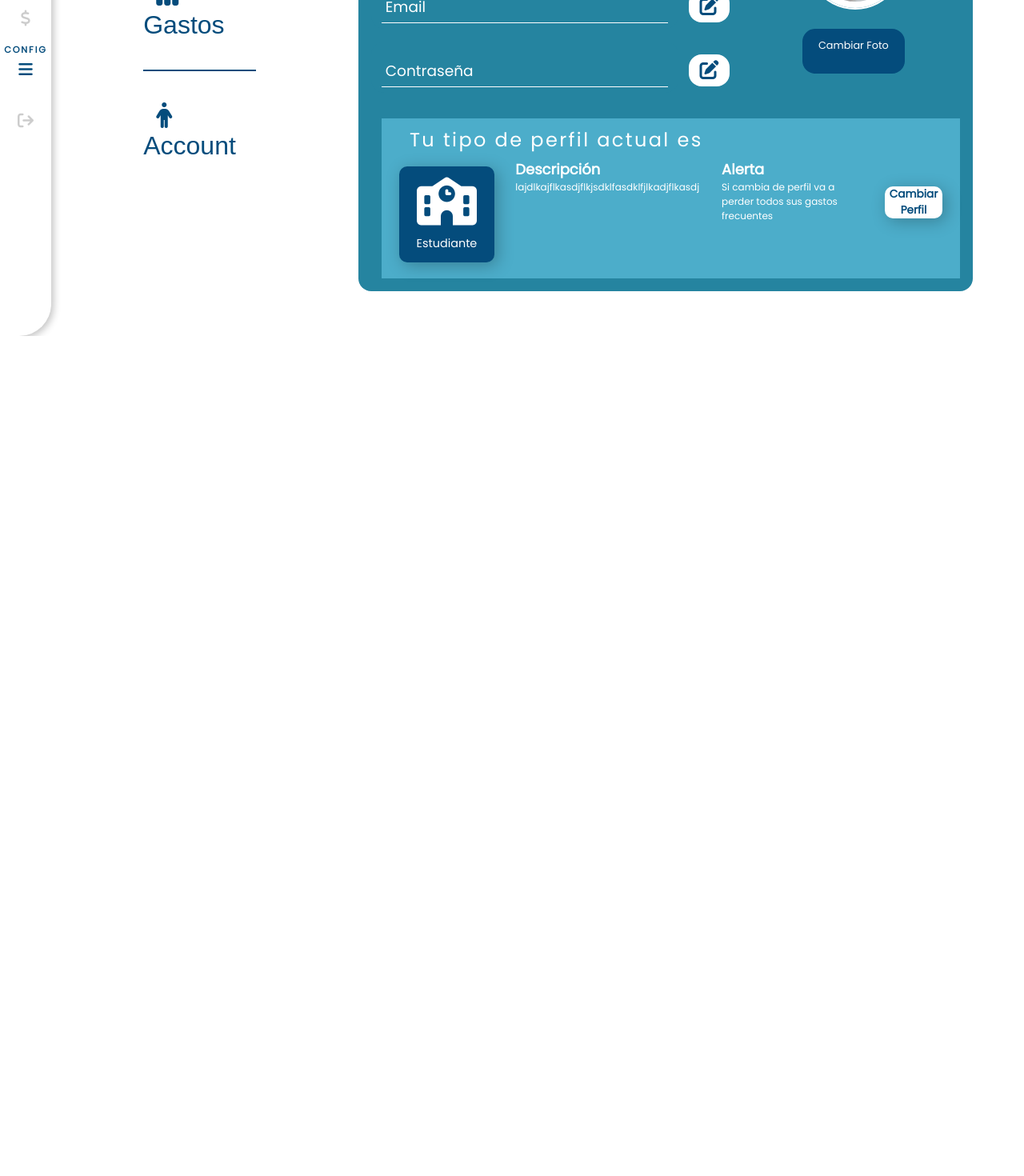
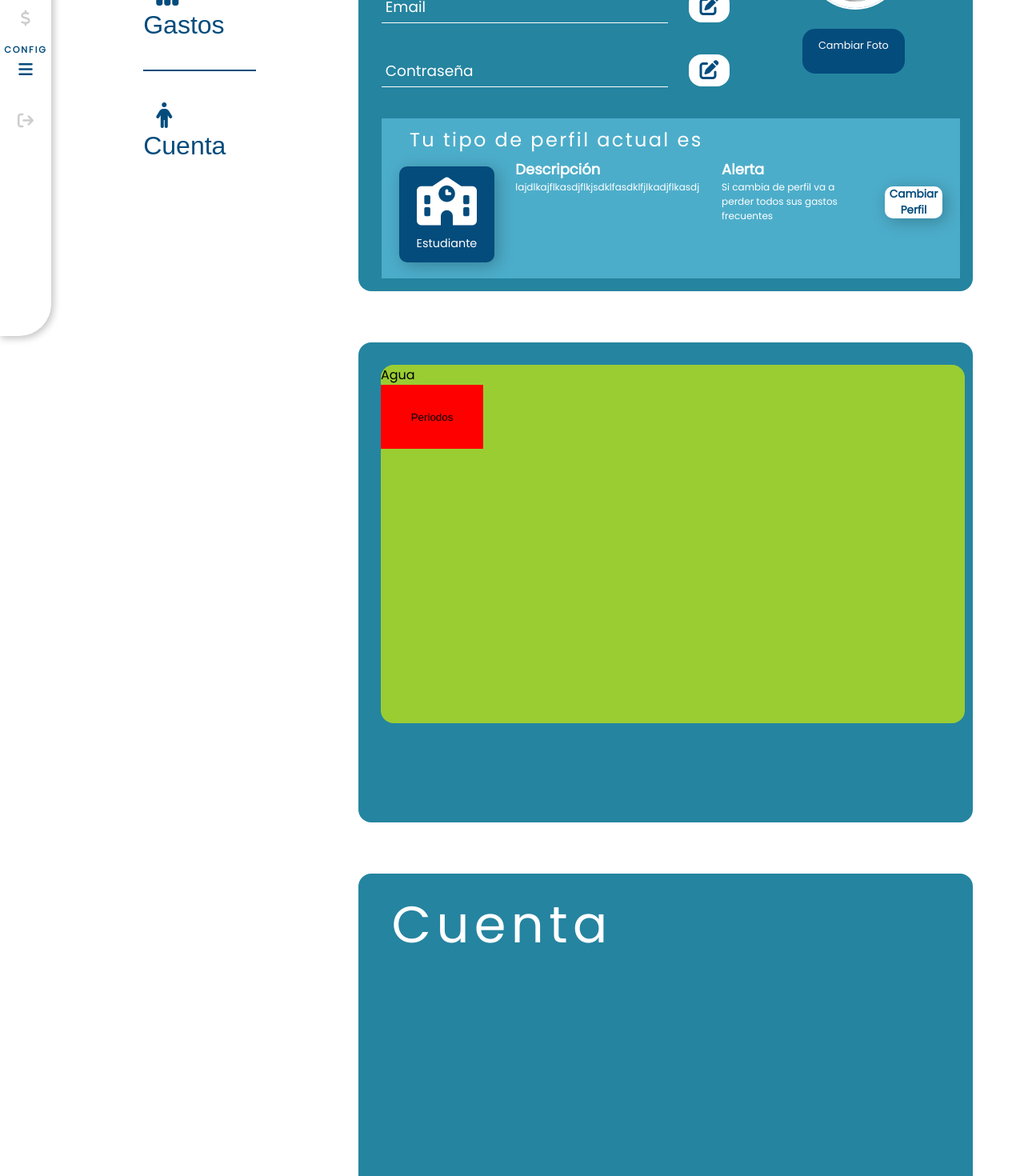
Before and after one commit to JobKhy/Baro, a React (Vite) app in the folder client/: page /config in a window 1280 px wide. Shown: the part 380-1850 px from the top of the page at 80% size. Before the commit the page ends 800 px from the top, so only its background shows below. Built offline with nearby package versions, Linux system fonts and the light colour scheme.

Commit message:
inicios de subpestaña gastos

```diff
--- a/client/src/componnets/Config.jsx
+++ b/client/src/componnets/Config.jsx
@@ -1,5 +1,5 @@
 import React from 'react'
-import { NavBar,SubSet ,UserConfg,EntrySet,SetPerfil,Perfil} from './ModulesForm'
+import { NavBar,SubSet ,UserConfg,EntrySet,SetPerfil,GasFrec} from './ModulesForm'
 //Para cambio de pestaña
 export const Config = () => {
 const btnperf = ()=>{
@@ -90,12 +90,24 @@ const canperf = ()=>{
   document.querySelector('#YourType').style.display="block"
   document.querySelector('#SelectType').style.display="none"
 }
+
+const btnlistperiod = ()=>{
+  let lista= document.querySelector('.PeriodList')
+  lista.classList.toggle("select")
+  let alto = 0
+  let listperiod = lista.nextElementSibling;
+  if(listperiod.clientHeight == "0"){
+    alto = listperiod.scrollHeight;
+  }
+  listperiod.style.height= alto+"px"
+}
   return (
+
     <div className='home-body-w'>
         <NavBar initialActive={3}></NavBar>
         <div className="colGraph">
           <div className="typeOfGraph">
-                  <h1>Config</h1>
+                  <h1>Configuración</h1>
           </div>
           <div className="Config">
             <div className="PagSet">
@@ -107,11 +119,11 @@ const canperf = ()=>{
                 <div className="Line"></div>
                 <SubSet name={"Gastos"} icons={"fa-solid fa-chart-simple"} e={btngas}/>
                 <div className="Line"></div>
-                <SubSet name={"Account"} icons={"fa-solid fa-person"} e={btnacc}/>
+                <SubSet name={"Cuenta"} icons={"fa-solid fa-person"} e={btnacc}/>
               </div>
             </div>
             <div className="PerfSettings" id='PerfSettings'>
-              <h1>Settings</h1>
+              <h1>Perfil</h1>
               <div className="PerfBody">
                 <div className="PerfLeft">
                   <div className="PerfData">
@@ -198,7 +210,7 @@ const canperf = ()=>{
                       icon={"fa-solid fa-user"}
                       perfil={"Otro"}
                       />
-                      <button className='BtnChangeType' onClick={canperf}>Cancel</button>
+                      <button className='BtnChangeType' onClick={canperf}>Cancelar</button>
                     </div>
                 </div>
               </div>
@@ -206,11 +218,13 @@ const canperf = ()=>{
             <div className="GasSettings" id='GasSettings'>
               <div><h1>Gastos</h1></div>
               <div className="ListFrec">
-
+              <GasFrec
+              e={btnlistperiod}
+              />
               </div>
             </div>
             <div className="AccountSettings" id='AccountSettings'>
-              <div><h1>Account</h1></div>
+              <div><h1>Cuenta</h1></div>
             </div>
           </div>
         </div>
--- a/client/src/componnets/ModulesForm.jsx
+++ b/client/src/componnets/ModulesForm.jsx
@@ -171,80 +171,6 @@ export const Graph = () => {
     </div>
   )
 }
-
-/*COMPONENTES GUSTAVO*/
-
-export const SubSet = ({ name, icons,e }) => {
-  return (
-        <div className="OpcSet">
-            <span className="OpcName">
-              <button className="OpcBtn" onClick={e}>
-                <span className="GasIcon">
-                  <i className={icons}></i>
-                </span>
-                {name}
-              </button></span>
-        </div>
-  );
-};
-
-export const UserConfg = ({ User }) => {
-  return (
-    <div className="ConUserPf">
-      <div className="Confcircle">
-        <div className="ConfcircleImg"></div>
-      </div>
-      <div className="ConNamePf">
-        <h2>{User}</h2>
-        <h3>Estudiante</h3>
-      </div>
-    </div>
-  );
-};
-export const EntrySet = ({ Id, Name, Type, ExtraProps,e1,e2,e3,id1,id2,id3}) => {
-  return (
-      <div className="InputSetContainer">
-    <div className="Setlogin-container">
-      <div className="Setlogin-group">
-        <input
-          className="Setlogin-input"
-          type={Type}
-          placeholder=" "
-          id={Id}
-          {...ExtraProps}
-          disabled
-        />
-        <label className="Setlogin-label">{Name}</label>
-        <span className="Setlogin-line"></span>
-      </div>
-    </div>
-    <div className="SetDat" id={id1}><button className="BtnSetDatI" onClick={e1}><i class="fa-solid fa-pen-to-square"></i></button></div>
-    <div className="SetDat-Can DisNone" id={id2}><button className="BtnSetDat-Can" onClick={e2}>Cancel</button></div>
-    <div className="SetDat DisNone" id={id3}><button className="BtnSetDat" onClick={e3}>Cambiar</button></div>
-    </div>
-
-  );
-};
-export const SetPerfil = ({ icon, perfil }) => {
-  return (
-      <button className="SetBt-perfiles" type="submit">
-        <i className={icon}></i>
-        <br></br>
-        <div className="text">
-          <h4>{perfil}</h4>
-        </div>
-      </button>
-  );
-};
-
-export const GasFrec = ({ icon, perfil }) => {
-  return (
-      <div className="ContainerFrec">
-        <div className="NameFrec"></div>
-
-      </div>
-  );
-};
 export const GasRec = () => {
   return (
       <>
@@ -299,3 +225,101 @@ export const Gasto = () => {
       </>
   )
 }
+
+/*COMPONENTES GUSTAVO*/
+
+export const SubSet = ({ name, icons,e }) => {
+  return (
+        <div className="OpcSet">
+            <span className="OpcName">
+              <button className="OpcBtn" onClick={e}>
+                <span className="GasIcon">
+                  <i className={icons}></i>
+                </span>
+                {name}
+              </button></span>
+        </div>
+  );
+};
+
+export const UserConfg = ({ User }) => {
+  return (
+    <div className="ConUserPf">
+      <div className="Confcircle">
+        <div className="ConfcircleImg"></div>
+      </div>
+      <div className="ConNamePf">
+        <h2>{User}</h2>
+        <h3>Estudiante</h3>
+      </div>
+    </div>
+  );
+};
+export const EntrySet = ({ Id, Name, Type, ExtraProps,e1,e2,e3,id1,id2,id3}) => {
+  return (
+      <div className="InputSetContainer">
+    <div className="Setlogin-container">
+      <div className="Setlogin-group">
+        <input
+          className="Setlogin-input"
+          type={Type}
+          placeholder=" "
+          id={Id}
+          {...ExtraProps}
+          disabled
+        />
+        <label className="Setlogin-label">{Name}</label>
+        <span className="Setlogin-line"></span>
+      </div>
+    </div>
+    <div className="SetDat" id={id1}><button className="BtnSetDatI" onClick={e1}><i className="fa-solid fa-pen-to-square"></i></button></div>
+    <div className="SetDat-Can DisNone" id={id2}><button className="BtnSetDat-Can" onClick={e2}>Cancel</button></div>
+    <div className="SetDat DisNone" id={id3}><button className="BtnSetDat" onClick={e3}>Cambiar</button></div>
+    </div>
+
+  );
+};
+export const SetPerfil = ({ icon, perfil }) => {
+  return (
+      <button className="SetBt-perfiles" type="submit">
+        <i className={icon}></i>
+        <br></br>
+        <div className="text">
+          <h4>{perfil}</h4>
+        </div>
+      </button>
+  );
+};
+
+export const GasFrec = ({ icon, perfil,e }) => {
+  return (
+      <div className="ContainerFrec">
+        <div className="NameFrec">Agua</div>
+        <button className="PeriodList" onClick={e}>
+          Periodos
+        </button>
+        <div className="PeriodListCont">
+          <ul className="PeriodShow">
+              <li>
+                  chi
+              </li>
+              <li>
+                chi
+              </li>
+              <li>
+                che
+              </li>
+              <li>
+                che
+              </li>
+              <li>
+                che
+              </li>
+              <li>
+                che
+              </li>
+          </ul>
+        </div>
+      </div>
+  );
+};
--- a/client/src/css/Extras.css
+++ b/client/src/css/Extras.css
@@ -94,6 +94,9 @@
 /*GUSTAVO_SETTINGS_CSS_CLASS*/
 .DisNone{
     display: none;
+}
+.select{
+    transition: transform .3s;
 }
 /*PAGINA_GENERAL*/
 .SubSet{
@@ -552,31 +555,62 @@
 .GasSettings{
     padding: 1rem;
     border-radius: 1rem;
-    display: none;
-    margin-top:3rem ;
-    margin-right: 5rem;
+    display: grid;
+    margin-top:8vh ;
+    margin-right: 5vw;
     background-color: var(--sec-color);
     grid-column: 2/3;
     width: 60vw;
     height: 75vh;
 }
 .GasSettings h1{
+    width: 100%;
     margin-left: 2vw;
     color: white;
+    height: 15%;
+    font-size: 8vh;
+}
+.ListFrec{
+    border-radius: 1rem;
+    position: absolute;
+    margin: 1.5vh;
+    background-color: yellowgreen;
+    height: 56vh;
+    width: 57vw;
+}
+.PeriodList{
+    border: none;
+    height: 10vh;
+    background-color: red;
+    width: 10vw;
+    cursor: pointer;
+    list-style: none;
+}
+.PeriodShow{
+    list-style: none;
+    transition: background-color 4s;
+    height: 0;
+}
+.PeriodListCont{
+    background-color: white;
+    overflow: hidden;
 }
 /*DIV_CUENTA*/
 .AccountSettings{
     padding: 1rem;
     border-radius: 1rem;
-    display: none;
-    margin-top:3rem ;
-    margin-right: 5rem;
+    display: grid;
+    margin-top:8vh ;
+    margin-right: 5vw;
     background-color: var(--sec-color);
     grid-column: 2/3;
     width: 60vw;
     height: 75vh;
 }
 .AccountSettings h1{
+    width: 100%;
     margin-left: 2vw;
     color: white;
+    height: 15%;
+    font-size: 8vh;
 }
```
